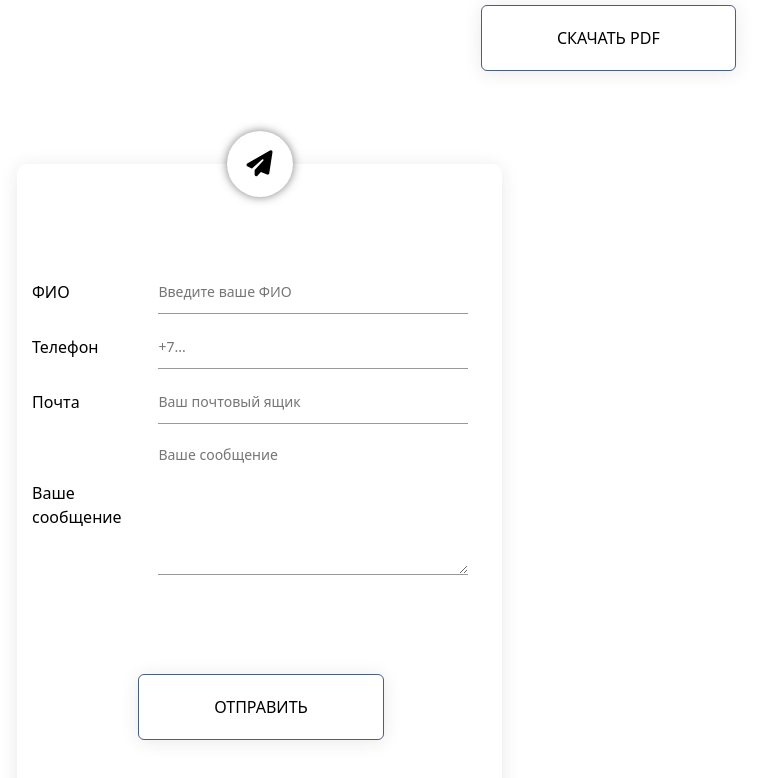
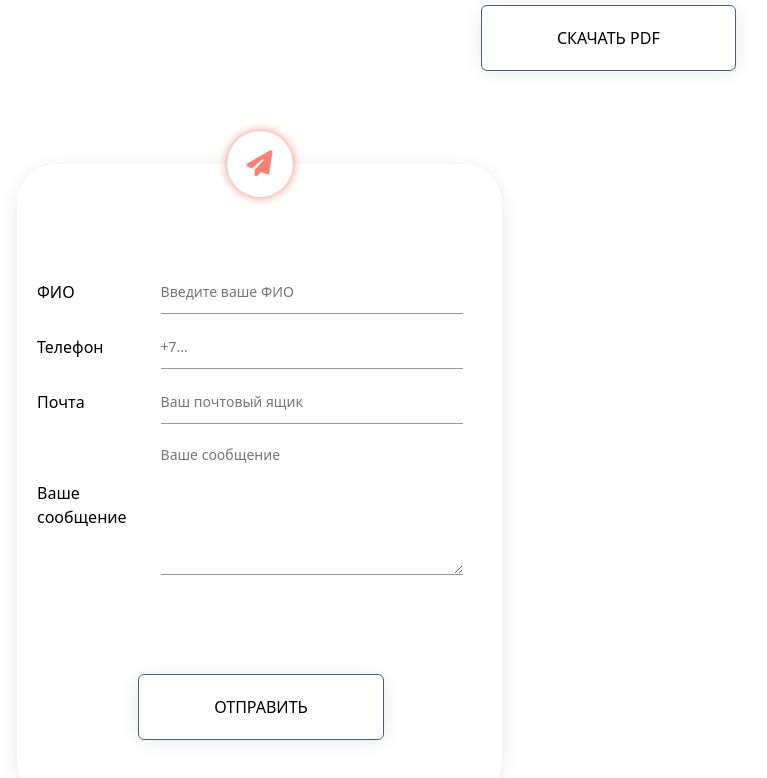
Before and after one commit to hungry-guerilla/---------, a website: page index.html in a window 1280 px wide. Shown: the part 5921-6699 px from the top of the page, without its empty margins (43-810 px from the left). Drawn offline with nearby package versions, Linux system fonts and the light colour scheme.

Commit message:
form__style-done

```diff
--- a/sass/style.scss
+++ b/sass/style.scss
@@ -611,10 +611,12 @@ form {
     position: relative;
     width: 485px;
     padding: 15px;
+    padding-left: 20px;
+    padding-right: 20px;
     height: 637px;
-    background-color: #FFFFFF;
+    background-color: rgba(255, 255, 255, 0.726);
     box-shadow: 0px 2px 18px rgba(41, 41, 41, 0.1);
-    border-radius: 10px;
+    border-radius: 40px;
     .input-group:first-child {
         margin-top: 90px;
     }
@@ -629,11 +631,12 @@ form {
     left: 50%;
     top: 0%;
     transform: translate(-50%,-50%);
+    color:salmon;
     background: #fff;
     font-size: 26px;
     padding: 20px;
     border-radius: 50%;
-    box-shadow: 0 0 10px rgba(0, 0, 0, 0.5);
+    box-shadow: 0 0 10px salmon;
 }
 
 .input-group{
```
Also changed, not shown: css/style.css, css/style.min.css, 2 other files.
